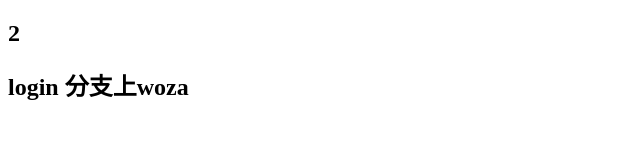
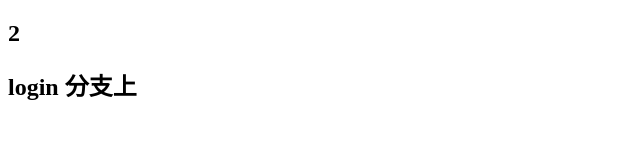
Before and after one commit to 13frfr/text, a plain HTML site: page index.html in a window 1280 px wide. Shown: the full height of the page, 0-640 px from the left. Drawn offline with Linux system fonts and the light colour scheme.

Commit message:
login分支上修改

```diff
--- a/index.html
+++ b/index.html
@@ -8,7 +8,7 @@
 </head>
 <body>
     <h2>2</h2>
-    <h2>login 分支上woza</h2>
+    <h2>login 分支上</h2>
 </body>
 </body>
 </html>
```
